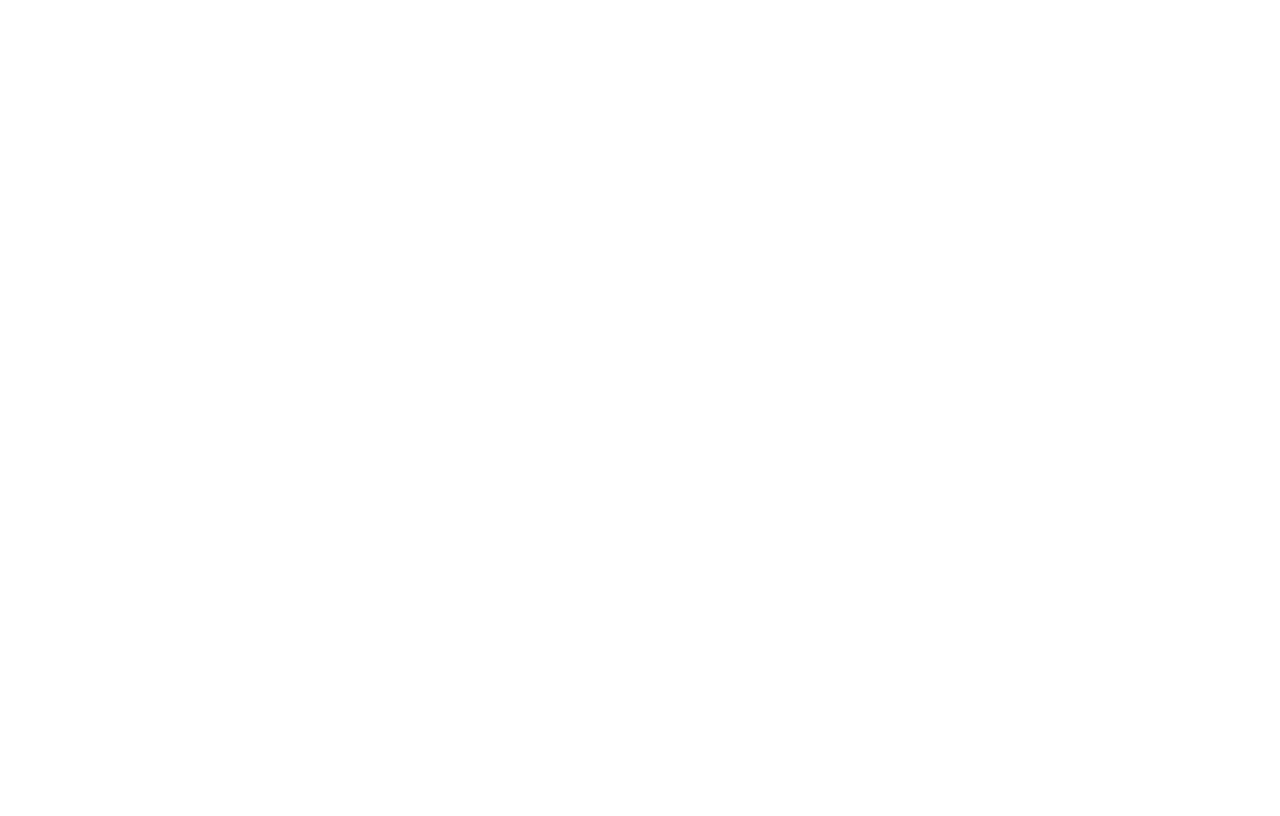
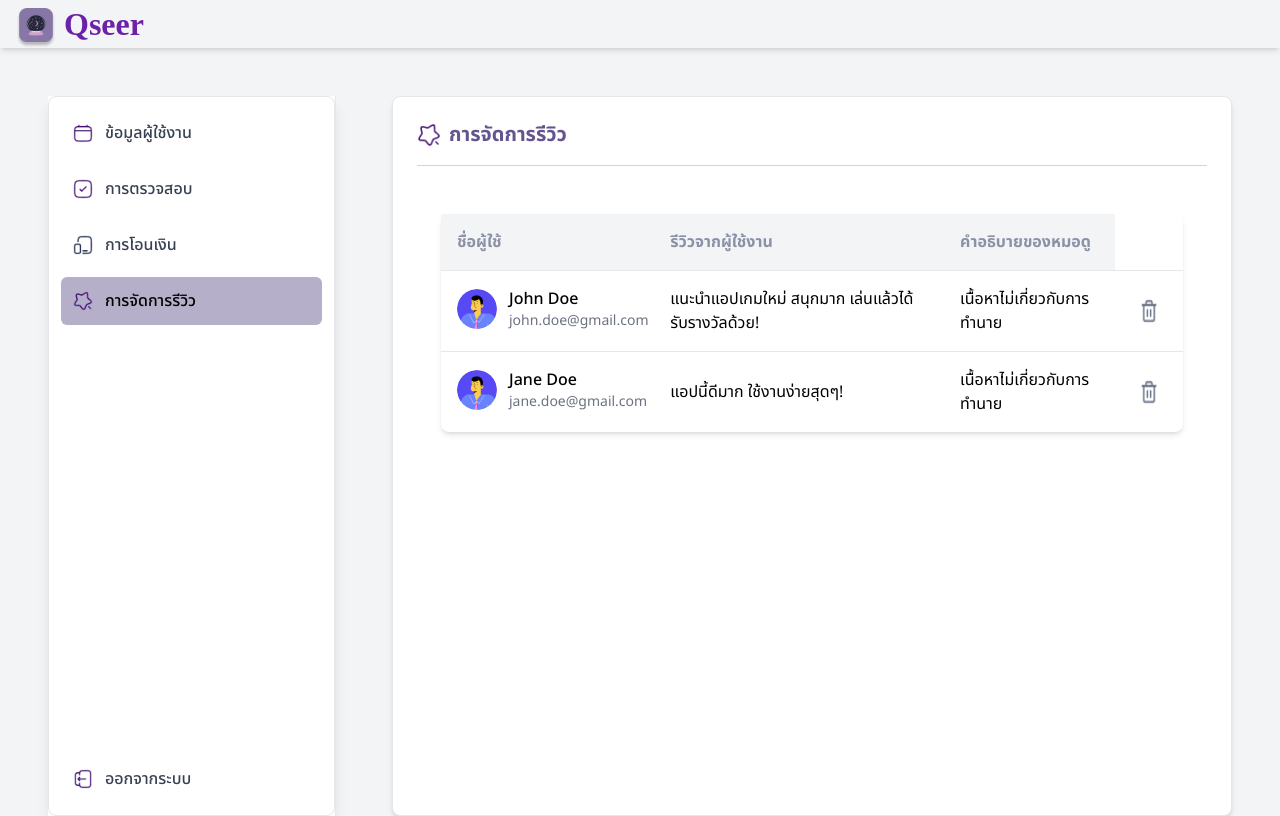
Before and after one commit to QueueSeer/Front-end-Admin, a React (Vite) app: page /ReviewManagement in a window 1280 px wide. Before the commit this address had no page. Built offline with nearby package versions, Linux system fonts and the light colour scheme; a web font is replaced by a local one.

Commit message:
review page

```diff
--- a/src/App.jsx
+++ b/src/App.jsx
@@ -3,6 +3,7 @@
 import UserInfor from "./pages/UserInformation/UserInfor";
 import InspecPage from "./pages/inspection/InspecPage";
 import Transferringmoney from "./pages/tranfer/Transferringmoney";
+import ReviewManagement from "./pages/review/ReviewManagement";
 import "./index.css";
 
 
@@ -14,6 +15,7 @@
         <Route path="/UserInfor" element={<UserInfor />} />
         <Route path="/InspecPage" element={<InspecPage />} />
         <Route path="/Transferringmoney" element={<Transferringmoney />} />
+        <Route path="/ReviewManagement" element={<ReviewManagement />} />
       </Routes>
     </Router>
   );
--- a/src/components/Sidebar/item/MenuItem.jsx
+++ b/src/components/Sidebar/item/MenuItem.jsx
@@ -4,7 +4,7 @@
   { icon: Images.UserInformation, text: "ข้อมูลผู้ใช้งาน", href: "/UserInfor" },
   { icon: Images.inspection, text: "การตรวจสอบ", href: "/InspecPage" },
   { icon: Images.Transferringmoney, text: "การโอนเงิน", href: "/Transferringmoney" },
-  { icon: Images.ReviewManagement, text: "การจัดการรีวิว", href: "/review-management" },
+  { icon: Images.ReviewManagement, text: "การจัดการรีวิว", href: "/ReviewManagement" },
 ];
 
 export default MenuItems;
--- /dev/null
+++ b/src/components/popup/Confirmreview.jsx
@@ -0,0 +1,34 @@
+import React from "react";
+
+const Confirmreview = ({ isOpen, onClose, onConfirm }) => {
+  if (!isOpen) return null;
+
+  return (
+    <div className="fixed inset-0 flex items-center justify-center bg-black bg-opacity-50 z-50">
+      <div className="bg-white w-[400px] p-6 rounded-lg shadow-lg">
+        <h2 className="text-xl font-bold text-[#420F75] mb-4 text-center">
+          คุณแน่ใจหรือไม่ว่าต้องการลบความคิดเห็นนี้?
+        </h2>
+        <p className="text-center text-gray-700 mb-4">
+          การลบความคิดเห็นจะไม่สามารถกู้คืนได้
+        </p>
+        <div className="flex justify-center gap-4 mt-6">
+          <button
+            onClick={onClose}
+            className="px-4 py-2 bg-[#D9D9D9] text-gray-700 rounded hover:bg-gray-300"
+          >
+            ยกเลิก
+          </button>
+          <button
+            onClick={onConfirm}
+            className="px-4 py-2 bg-[#8677A7] text-white rounded hover:bg-[#6D5A90]"
+          >
+            ยืนยัน
+          </button>
+        </div>
+      </div>
+    </div>
+  );
+};
+
+export default Confirmreview;
--- /dev/null
+++ b/src/pages/review/ReviewManagement.jsx
@@ -0,0 +1,138 @@
+import React, { useState } from "react";
+import Images from "../../assets";
+import Sidebar from "../../components/Sidebar";
+import Fillterbar from "../../components/fillterbar";
+import Confirmreview from "../../components/popup/Confirmreview";
+
+const ReviewManagement = () => {
+  const [reviews, setReviews] = useState([
+    {
+      id: 1,
+      name: "John Doe",
+      email: "john.doe@gmail.com",
+      review: "แนะนำแอปเกมใหม่ สนุกมาก เล่นแล้วได้รับรางวัลด้วย!",
+      comment: "เนื้อหาไม่เกี่ยวกับการทำนาย",
+    },
+    {
+      id: 2,
+      name: "Jane Doe",
+      email: "jane.doe@gmail.com",
+      review: "แอปนี้ดีมาก ใช้งานง่ายสุดๆ!",
+      comment: "เนื้อหาไม่เกี่ยวกับการทำนาย",
+    },
+    // เพิ่มข้อมูลผู้ใช้งานตามต้องการ
+  ]);
+
+  const [isModalOpen, setIsModalOpen] = useState(false);
+  const [selectedReview, setSelectedReview] = useState(null);
+
+  const openModal = (reviewId) => {
+    setSelectedReview(reviewId);
+    setIsModalOpen(true);
+  };
+
+  const closeModal = () => {
+    setSelectedReview(null);
+    setIsModalOpen(false);
+  };
+
+  const confirmDelete = () => {
+    setReviews(reviews.filter((review) => review.id !== selectedReview));
+    closeModal();
+  };
+
+  return (
+    <div className="min-h-screen bg-gray-100 flex flex-col">
+      {/* Navbar */}
+      <Fillterbar />
+
+      {/* Main Layout */}
+      <div className="flex px-12 pt-12 gap-14">
+        {/* Sidebar */}
+        <div className="lg:w-72">
+          <Sidebar />
+        </div>
+
+        {/* Main Content */}
+        <div className="flex-1 bg-white shadow-md rounded-lg p-6 border border-gray-200">
+          <h1 className="text-xl font-bold text-[#65558F] dark:text-purple-400 mb-4 flex items-center">
+            <img
+              src={Images.ReviewManagement}
+              alt="Review Management Icon"
+              className="w-6 h-6 mr-2"
+            />
+            การจัดการรีวิว
+          </h1>
+          <hr className="border-gray-300 dark:border-gray-700 mb-6" />
+
+          <div className="overflow-x-auto p-6">
+            <table className="min-w-full table-auto border-collapse bg-white rounded-lg shadow-md">
+              <thead className="bg-gray-100 text-[#8A92A6] font-sans">
+                <tr>
+                  <th className="p-4 text-left">ชื่อผู้ใช้</th>
+                  <th className="p-4 text-left">รีวิวจากผู้ใช้งาน</th>
+                  <th className="p-4 text-left">คำอธิบายของหมอดู</th>
+
+                </tr>
+              </thead>
+              <tbody>
+                {reviews.map((review) => (
+                  <tr
+                    key={review.id}
+                    className="border-t hover:bg-gray-50 font-sans"
+                  >
+                    {/* ชื่อผู้ใช้ */}
+                    <td className="p-4 flex items-center gap-3">
+                      <img
+                        src={Images.member}
+                        alt="User Avatar"
+                        className="w-10 h-10 rounded-full"
+                      />
+                      <div>
+                        <p className="font-medium">{review.name}</p>
+                        <p className="text-gray-500 text-sm">{review.email}</p>
+                      </div>
+                    </td>
+
+                    {/* รีวิว */}
+                    <td className="p-4 max-w-[400px] break-words">
+                      {review.review}
+                    </td>
+
+                    {/* คำอธิบาย */}
+                    <td className="p-4 max-w-[300px] break-words">
+                      {review.comment}
+                    </td>
+
+                    {/* การกระทำ */}
+                    <td className="p-4 text-center">
+                      <button
+                        onClick={() => openModal(review.id)}
+                        className="text-red-500 hover:text-red-700 flex items-center justify-center"
+                      >
+                        <img
+                          src={Images.Trash}
+                          alt="Delete Icon"
+                          className="w-12 h-12"
+                        />
+                      </button>
+                    </td>
+                  </tr>
+                ))}
+              </tbody>
+            </table>
+          </div>
+        </div>
+      </div>
+
+      {/* Confirmation Modal */}
+      <Confirmreview
+        isOpen={isModalOpen}
+        onClose={closeModal}
+        onConfirm={confirmDelete}
+      />
+    </div>
+  );
+};
+
+export default ReviewManagement;
```
